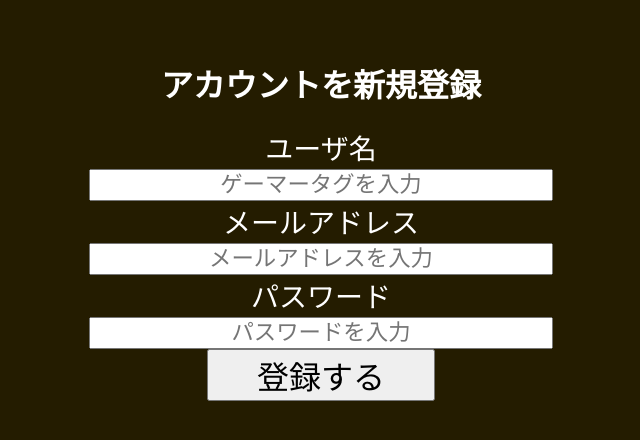
After one commit to JUN-SUZU/JUN-SUZU, a PHP site: page /register.html in a window 1280 px wide. The commit adds this page. Shown: the top 440 px of the page, without its empty margins (319-959 px from the left). Run offline with PHP 8.4, Linux system fonts and the light colour scheme.

Commit message:
Add files via upload

```diff
--- a/index.css
+++ b/index.css
@@ -67,6 +67,3 @@ h1{
 .Login{
 	text-decoration:line-through;
 }
-.Register{
-	text-decoration:line-through;
-}
--- a/index.html
+++ b/index.html
@@ -11,7 +11,7 @@
 
 <div class="a1">
 	<p class="a5">
-		<a href="login.html" class="Login">Log in</a><a href="Register" class="Register">Register</a>
+		<a href="login.html" class="Login">Log in</a><a href="register.html" class="Register">Register</a>
 	</p>
 	<p class="logo">
 		<a href=https://jun-suzu.net><img src=icon.png></a>
--- /dev/null
+++ b/register.css
@@ -0,0 +1,23 @@
+body{
+    background-color: #241c00;
+    color: white;
+  }
+h1 {
+    margin-top: 60px;
+    text-align: center;
+}
+form {
+    width: 60%;
+    margin: 0 auto;
+    font-size: 28px;
+    text-align: center;
+ }
+input{
+    width: 60%;
+    font-size: 80%;
+    text-align: center;
+}
+button{
+    width: 30%;
+    font-size: 32px;
+}
--- /dev/null
+++ b/register.html
@@ -0,0 +1,25 @@
+<!DOCTYPE html>
+<html>
+<head>
+	<meta charset="utf-8">
+	<meta name="viewport" content="width=device-width, initial-scale=1">
+	<title>ショップジェネレーター Login</title>
+	<link rel="stylesheet" type="text/css" href="register.css">
+</head>
+<body>
+  <h1>アカウントを新規登録</h1>
+
+<div class="signup">
+    <form action="https://script.google.com/macros/s/AKfycbyo4LoBVr6GZh3Lf60CuulM8XbKyEsinJs7smIyEaIojGf588lK2MnytLIz8MEJ5dP9/exec" method="POST">
+        <label for="signup-id">ユーザ名</label><br>
+        <input id="signup-id" name="gamertag" type="text" placeholder="ゲーマータグを入力"><br>
+        <label for="signup-mail">メールアドレス</label><br>
+        <input id="signup-mail" name="mailaddress" type="email" placeholder="メールアドレスを入力"><br>
+        <label for="signup-pass">パスワード</label><br>
+        <input id="signup-pass" name="password" type="password" placeholder="パスワードを入力"><br>
+        <button name="signup" type="submit">登録する</button>
+    </form>
+</div>
+
+</body>
+</html>
```
Also changed, not shown: login.css (+10 -23 lines), login.html (+9 -9 lines).
